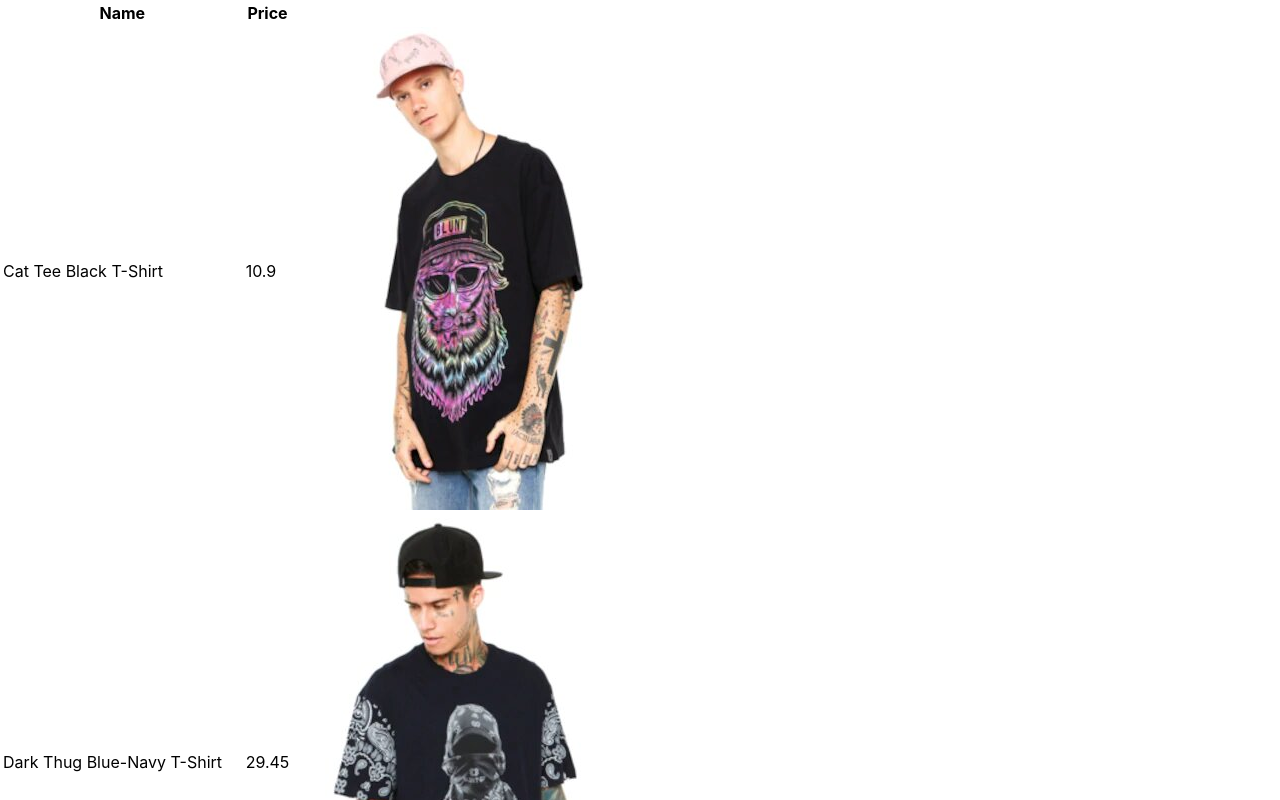
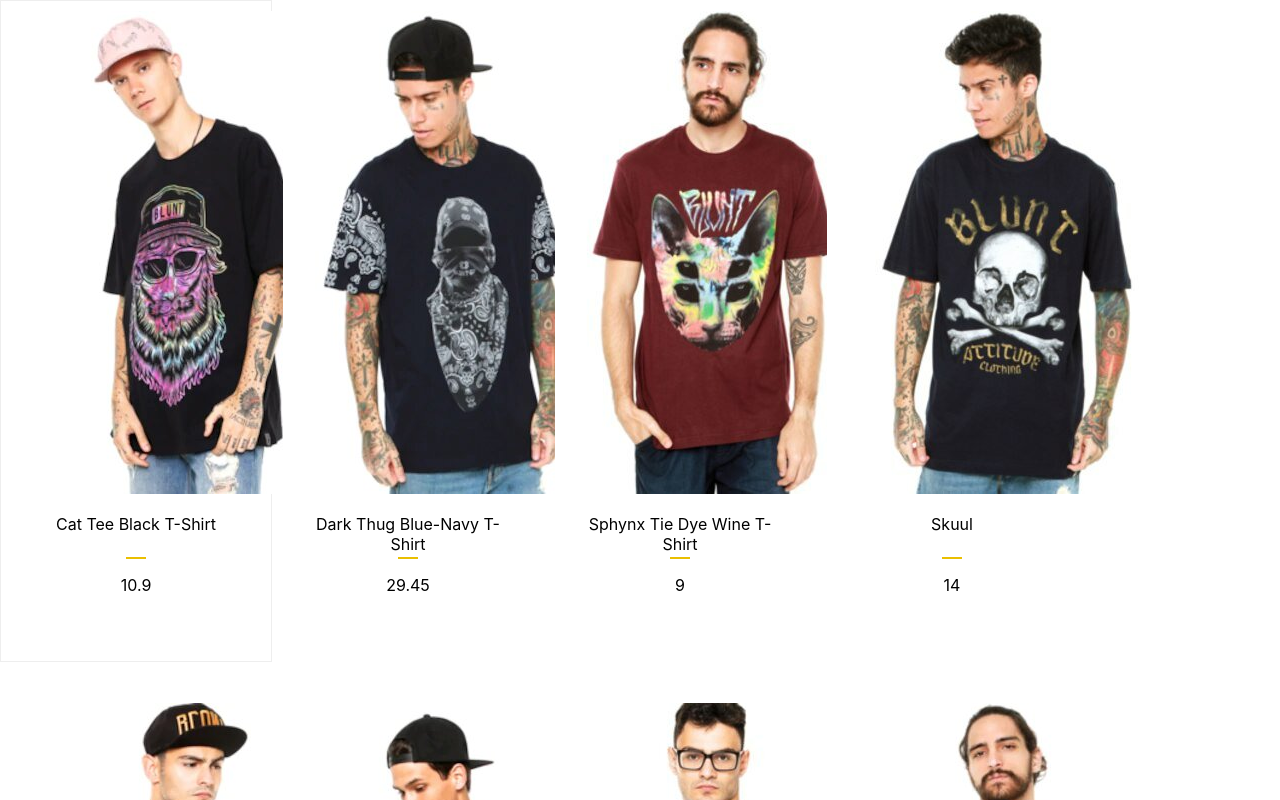
Before and after one commit to Hclmaster/new-shopping-cart, a React (Create React App) app: page / in a window 1280 px wide. Shown: the top 800 px of the page. Built offline with nearby package versions, Linux system fonts and the light colour scheme.

Commit message:
closes #3
Using the CSS style. - "learn & steal" from Prof. Riesbeck's code.

However, still a bad code... Without clean component structure.

```diff
--- a/src/App.js
+++ b/src/App.js
@@ -8,11 +8,11 @@ class ProductRow extends React.Component{
         const product = this.props.product;
 
         return(
-            <tr>
-                <td>{product.title}</td>
-                <td>{product.price}</td>
-                <td><img src={this.props.src} /></td>
-            </tr>
+            <div className="shelf-item">
+                <img src={this.props.src} />
+                <p className="shelf-item__title">{product.title}</p>
+                <p className="shelf-item__price">{product.price}</p>
+            </div>
         )
     }
 }
@@ -32,15 +32,9 @@ class ProductTable extends React.Component {
         });
 
         return(
-            <table>
-                <thead>
-                    <tr>
-                        <th>Name</th>
-                        <th>Price</th>
-                    </tr>
-                </thead>
-                <tbody>{rows}</tbody>
-            </table>
+            <div className="shelf-container">
+                {rows}
+            </div>
         )
     }
 }
```
